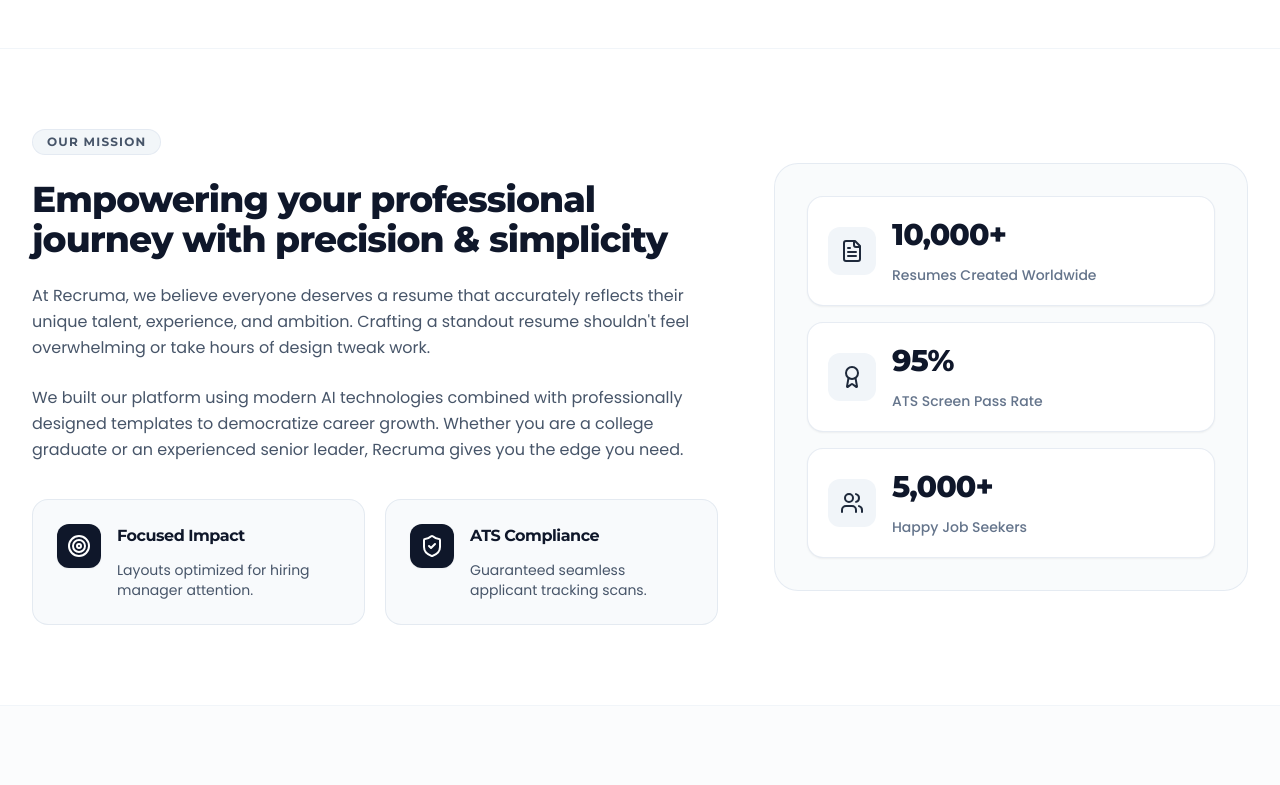
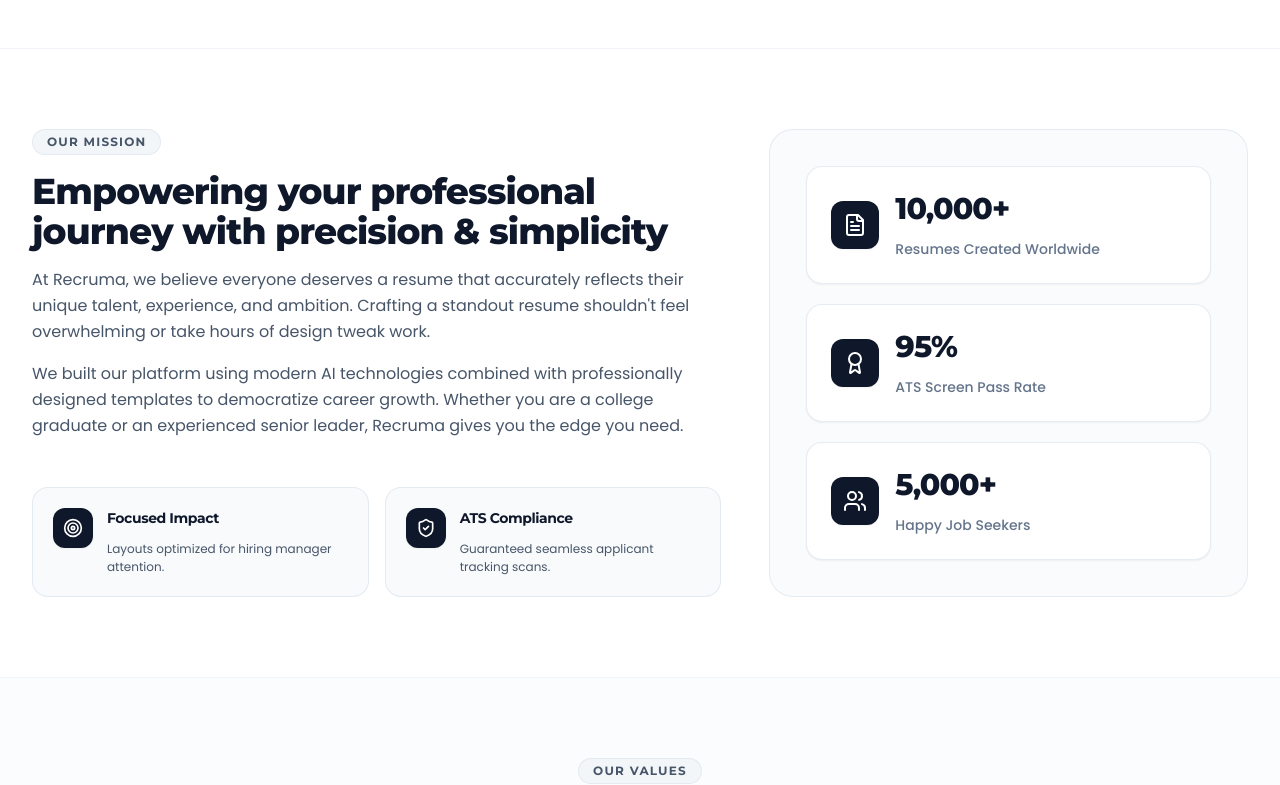
Before and after one commit to KhawajaIdrees/Recruma, a Next.js app: page /about in a window 1280 px wide. Shown: the part 620-1405 px from the top of the page. Built offline with nearby package versions, Linux system fonts and the light colour scheme.

Commit message:
fixed length issue on about us page

```diff
--- a/src/app/about/page.tsx
+++ b/src/app/about/page.tsx
@@ -111,58 +111,60 @@
         {/* ---------------------------------------------------- */}
         <section className="py-16 sm:py-20 bg-white border-b border-slate-100">
           <div className="w-full max-w-7xl mx-auto px-4 sm:px-6 lg:px-8">
-            <div className="grid lg:grid-cols-12 gap-10 lg:gap-14 items-center">
+            <div className="grid lg:grid-cols-12 gap-8 lg:gap-12 items-stretch">
 
-              {/* Left Details */}
-              <div className="lg:col-span-7 space-y-6">
-                <div className="inline-block bg-slate-100/90 border border-slate-200/80 px-3.5 py-1 rounded-full text-xs font-bold text-slate-600 uppercase tracking-widest font-montserrat">
+              {/* Left Details Column */}
+              <div className="lg:col-span-7 flex flex-col justify-between space-y-6">
+                <div>
+                  <div className="inline-block bg-slate-100/90 border border-slate-200/80 px-3.5 py-1 rounded-full text-xs font-bold text-slate-600 uppercase tracking-widest font-montserrat mb-4">
                     OUR MISSION
                   </div>
 
-                <h2 className="text-3xl sm:text-4xl font-extrabold text-slate-900 tracking-tight font-montserrat leading-tight">
+                  <h2 className="text-3xl sm:text-4xl font-extrabold text-slate-900 tracking-tight font-montserrat leading-tight mb-4">
                     Empowering your professional journey with precision & simplicity
                   </h2>
 
-                <p className="text-slate-600 text-base leading-relaxed font-poppins">
+                  <p className="text-slate-600 text-base leading-relaxed font-poppins mb-4">
                     At Recruma, we believe everyone deserves a resume that accurately reflects their unique talent, experience, and ambition. Crafting a standout resume shouldn&apos;t feel overwhelming or take hours of design tweak work.
                   </p>
 
                   <p className="text-slate-600 text-base leading-relaxed font-poppins">
                     We built our platform using modern AI technologies combined with professionally designed templates to democratize career growth. Whether you are a college graduate or an experienced senior leader, Recruma gives you the edge you need.
                   </p>
+                </div>
 
-                {/* Focused Impact & ATS Compliance Cards — Spacious & Full Width Grid */}
-                <div className="grid grid-cols-1 sm:grid-cols-2 gap-5 pt-3">
-                  <div className="flex items-start space-x-4 bg-slate-50/90 p-5 sm:p-6 rounded-2xl border border-slate-200/90 shadow-xs hover:border-slate-300 transition-colors">
-                    <div className="w-11 h-11 bg-[#0f172a] rounded-xl flex items-center justify-center text-white shrink-0 shadow-sm">
-                      <Target className="w-5.5 h-5.5 text-white" />
+                {/* Focused Impact & ATS Compliance Cards */}
+                <div className="grid grid-cols-1 sm:grid-cols-2 gap-4 pt-2">
+                  <div className="flex items-start space-x-3.5 bg-slate-50/90 p-5 rounded-2xl border border-slate-200/90 shadow-xs hover:border-slate-300 transition-colors">
+                    <div className="w-10 h-10 bg-[#0f172a] rounded-xl flex items-center justify-center text-white shrink-0 shadow-sm">
+                      <Target className="w-5 h-5 text-white" />
                     </div>
                     <div>
-                      <h4 className="text-base font-bold text-slate-900 font-montserrat">Focused Impact</h4>
-                      <p className="text-xs sm:text-sm text-slate-600 mt-1 leading-normal">Layouts optimized for hiring manager attention.</p>
+                      <h4 className="text-sm font-bold text-slate-900 font-montserrat">Focused Impact</h4>
+                      <p className="text-xs text-slate-600 mt-1 leading-normal">Layouts optimized for hiring manager attention.</p>
                     </div>
                   </div>
 
-                  <div className="flex items-start space-x-4 bg-slate-50/90 p-5 sm:p-6 rounded-2xl border border-slate-200/90 shadow-xs hover:border-slate-300 transition-colors">
-                    <div className="w-11 h-11 bg-[#0f172a] rounded-xl flex items-center justify-center text-white shrink-0 shadow-sm">
-                      <ShieldCheck className="w-5.5 h-5.5 text-white" />
+                  <div className="flex items-start space-x-3.5 bg-slate-50/90 p-5 rounded-2xl border border-slate-200/90 shadow-xs hover:border-slate-300 transition-colors">
+                    <div className="w-10 h-10 bg-[#0f172a] rounded-xl flex items-center justify-center text-white shrink-0 shadow-sm">
+                      <ShieldCheck className="w-5 h-5 text-white" />
                     </div>
                     <div>
-                      <h4 className="text-base font-bold text-slate-900 font-montserrat">ATS Compliance</h4>
-                      <p className="text-xs sm:text-sm text-slate-600 mt-1 leading-normal">Guaranteed seamless applicant tracking scans.</p>
+                      <h4 className="text-sm font-bold text-slate-900 font-montserrat">ATS Compliance</h4>
+                      <p className="text-xs text-slate-600 mt-1 leading-normal">Guaranteed seamless applicant tracking scans.</p>
                     </div>
                   </div>
                 </div>
               </div>
 
-              {/* Right Stat Cards */}
-              <div className="lg:col-span-5 relative">
-                <div className="bg-slate-50/80 rounded-3xl p-6 sm:p-8 border border-slate-200/80 shadow-xs space-y-4">
+              {/* Right Stat Cards Container — Extra height / padding */}
+              <div className="lg:col-span-5 flex flex-col">
+                <div className="bg-slate-50/80 rounded-3xl p-7 sm:p-9 border border-slate-200/80 shadow-xs h-full flex flex-col justify-between space-y-5">
 
                   {/* Stat Card 1 */}
-                  <div className="bg-white rounded-2xl p-5 border border-slate-200/80 shadow-sm flex items-center space-x-4 hover:shadow-md transition-shadow">
-                    <div className="w-12 h-12 rounded-xl bg-slate-100 flex items-center justify-center text-slate-800 shrink-0">
-                      <FileText className="w-6 h-6 text-slate-800" />
+                  <div className="flex-1 bg-white rounded-2xl p-6 border border-slate-200/80 shadow-sm flex items-center space-x-4 hover:shadow-md transition-shadow">
+                    <div className="w-12 h-12 rounded-xl bg-[#0f172a] flex items-center justify-center text-white shrink-0 shadow-sm">
+                      <FileText className="w-6 h-6 text-white" />
                     </div>
                     <div>
                       <h3 className="text-2xl sm:text-3xl font-extrabold text-slate-900 font-montserrat">10,000+</h3>
@@ -171,9 +173,9 @@
                   </div>
 
                   {/* Stat Card 2 */}
-                  <div className="bg-white rounded-2xl p-5 border border-slate-200/80 shadow-sm flex items-center space-x-4 hover:shadow-md transition-shadow">
-                    <div className="w-12 h-12 rounded-xl bg-slate-100 flex items-center justify-center text-slate-800 shrink-0">
-                      <Award className="w-6 h-6 text-slate-800" />
+                  <div className="flex-1 bg-white rounded-2xl p-6 border border-slate-200/80 shadow-sm flex items-center space-x-4 hover:shadow-md transition-shadow">
+                    <div className="w-12 h-12 rounded-xl bg-[#0f172a] flex items-center justify-center text-white shrink-0 shadow-sm">
+                      <Award className="w-6 h-6 text-white" />
                     </div>
                     <div>
                       <h3 className="text-2xl sm:text-3xl font-extrabold text-slate-900 font-montserrat">95%</h3>
@@ -182,9 +184,9 @@
                   </div>
 
                   {/* Stat Card 3 */}
-                  <div className="bg-white rounded-2xl p-5 border border-slate-200/80 shadow-sm flex items-center space-x-4 hover:shadow-md transition-shadow">
-                    <div className="w-12 h-12 rounded-xl bg-slate-100 flex items-center justify-center text-slate-800 shrink-0">
-                      <Users className="w-6 h-6 text-slate-800" />
+                  <div className="flex-1 bg-white rounded-2xl p-6 border border-slate-200/80 shadow-sm flex items-center space-x-4 hover:shadow-md transition-shadow">
+                    <div className="w-12 h-12 rounded-xl bg-[#0f172a] flex items-center justify-center text-white shrink-0 shadow-sm">
+                      <Users className="w-6 h-6 text-white" />
                     </div>
                     <div>
                       <h3 className="text-2xl sm:text-3xl font-extrabold text-slate-900 font-montserrat">5,000+</h3>
```
Lines whose indentation alone changed are shown as unchanged.
